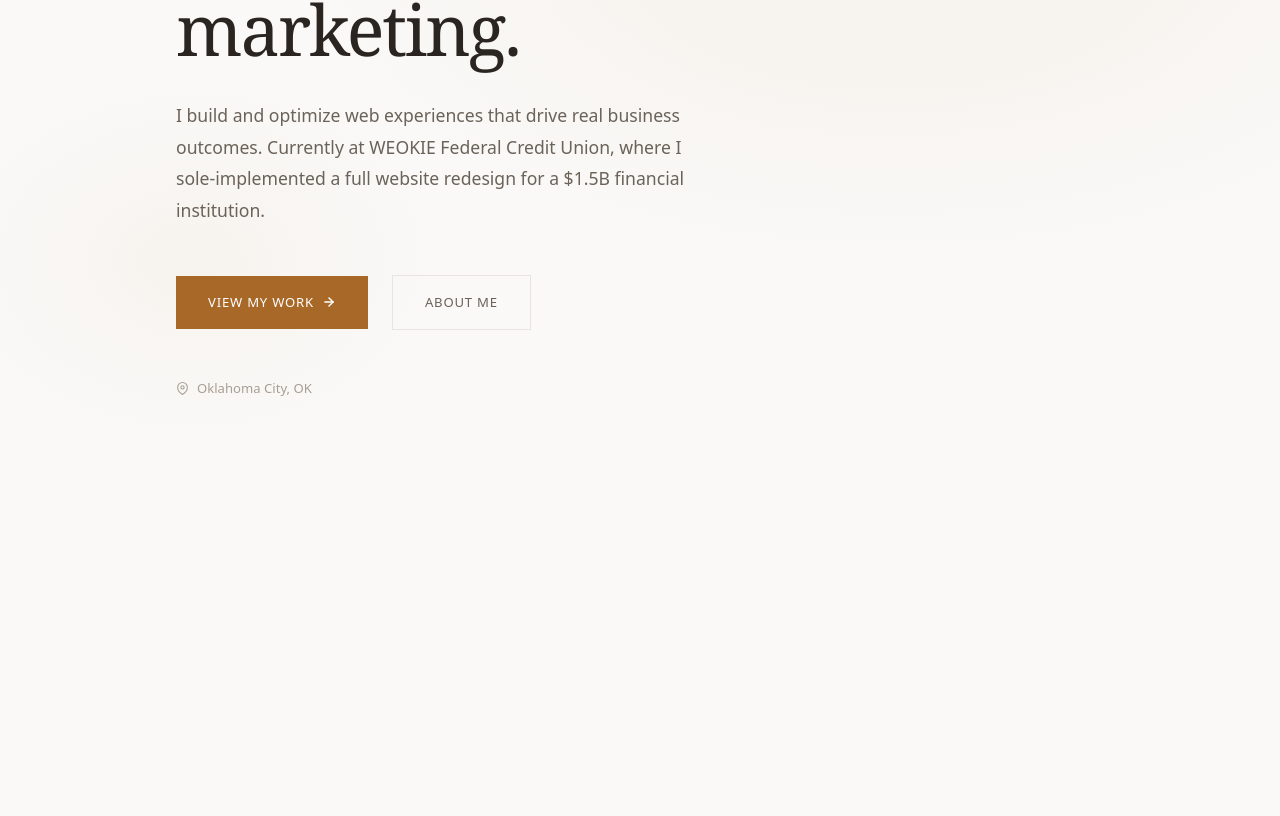
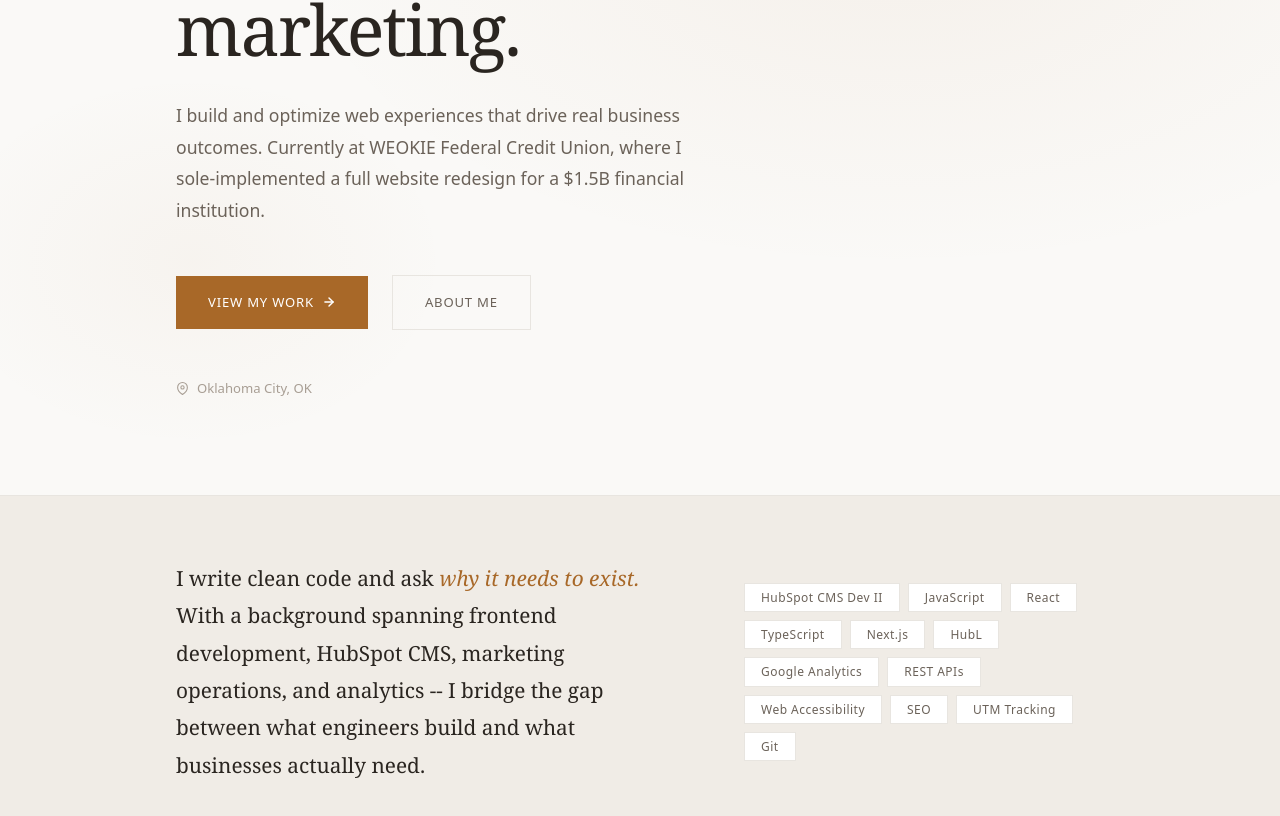
Before and after one commit to MFlanagan7/personal-site-26, a Next.js app: page / in a window 1280 px wide. Shown: the part 442-1258 px from the top of the page. Before the commit the page ends 937 px from the top, so only its background shows below. Built offline with nearby package versions, Linux system fonts and the light colour scheme.

Commit message:
feat: build IntroStrip section

```diff
--- a/src/app/page.tsx
+++ b/src/app/page.tsx
@@ -1,9 +1,11 @@
 import HomepageHero from "@/sections/HomepageHero/HomepageHero";
+import IntroStrip from "@/sections/IntroStrip/IntroStrip";
 
 export default function Home() {
   return (
     <>
       <HomepageHero />
+      <IntroStrip />
     </>
   );
 }
--- /dev/null
+++ b/src/sections/IntroStrip/IntroStrip.module.css
@@ -0,0 +1,97 @@
+/* ============================================================
+   INTRO STRIP
+   Two-column section between Hero and Featured Work.
+   Left: serif pull quote. Right: skill pills.
+   Collapses to single column on mobile.
+============================================================ */
+
+.intro {
+  background: var(--color-bg-subtle);
+  border-top: 1px solid var(--color-border);
+  border-bottom: 1px solid var(--color-border);
+  padding-block: var(--space-7);
+}
+
+/* ============================================================
+   GRID
+============================================================ */
+.grid {
+  display: grid;
+  grid-template-columns: 1fr;
+  gap: var(--space-6);
+  align-items: center;
+}
+
+@media (min-width: 768px) {
+  .grid {
+    grid-template-columns: 1.4fr 1fr;
+    gap: var(--space-7);
+  }
+}
+
+/* ============================================================
+   PULL QUOTE TEXT
+============================================================ */
+.text {
+  font-family: var(--font-serif);
+  font-size: clamp(1.05rem, 2.2vw, 1.3rem);
+  line-height: 1.8;
+  color: var(--color-text);
+  /* override base.css max-width: 65ch for this element */
+  max-width: none;
+}
+
+/* Accent on large serif -- decorative, passes large text threshold */
+.accent {
+  font-style: italic;
+  color: var(--color-accent);
+}
+
+/* ============================================================
+   SKILL PILLS
+============================================================ */
+.pills {
+  display: flex;
+  flex-wrap: wrap;
+  gap: var(--space-2);
+  list-style: none;
+  /* align to top on desktop so pills don't float in center */
+  align-self: start;
+}
+
+@media (min-width: 768px) {
+  .pills {
+    align-self: center;
+  }
+}
+
+.pill {
+  font-family: var(--font-sans);
+  font-size: 0.75rem;
+  letter-spacing: 0.04em;
+  color: var(--color-text-muted);
+  background: var(--color-surface);
+  border: 1px solid var(--color-border);
+  padding: var(--space-1) var(--space-3);
+  transition: border-color 0.2s ease, color 0.2s ease;
+}
+
+.pill:hover {
+  border-color: var(--color-accent);
+  color: var(--color-accent);
+}
+
+/* ============================================================
+   RESPONSIVE
+============================================================ */
+@media (min-width: 768px) {
+  .inner {
+    padding-inline: var(--space-5);
+  }
+}
+
+@media (min-width: 1024px) {
+  .inner {
+    padding-inline: var(--space-6);
+  }
+}
--- /dev/null
+++ b/src/sections/IntroStrip/IntroStrip.tsx
@@ -0,0 +1,46 @@
+import Container from "@/components/Container/Container";
+import styles from "./IntroStrip.module.css";
+
+const pills = [
+  "HubSpot CMS Dev II",
+  "JavaScript",
+  "React",
+  "TypeScript",
+  "Next.js",
+  "HubL",
+  "Google Analytics",
+  "REST APIs",
+  "Web Accessibility",
+  "SEO",
+  "UTM Tracking",
+  "Git",
+];
+
+export default function IntroStrip() {
+  return (
+    <section className={styles.intro} aria-label="About Michael">
+      <Container>
+
+        <div className={styles.grid}>
+
+          <p className={styles.text}>
+            I write clean code and ask{" "}
+            <em className={styles.accent}>why it needs to exist.</em>{" "}
+            With a background spanning frontend development, HubSpot CMS,
+            marketing operations, and analytics -- I bridge the gap between
+            what engineers build and what businesses actually need.
+          </p>
+
+          <ul className={styles.pills} aria-label="Core skills">
+            {pills.map((pill) => (
+              <li key={pill} className={styles.pill}>
+                {pill}
+              </li>
+            ))}
+          </ul>
+
+        </div>
+      </Container>
+    </section>
+  );
+}
```
